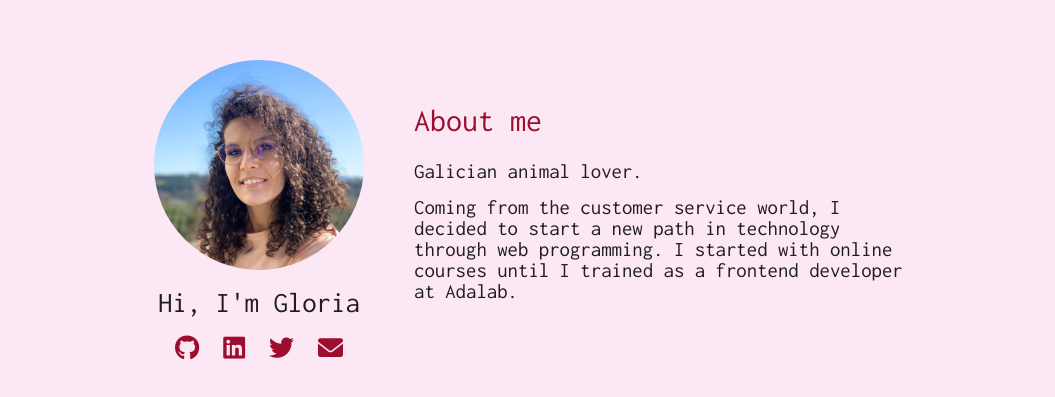
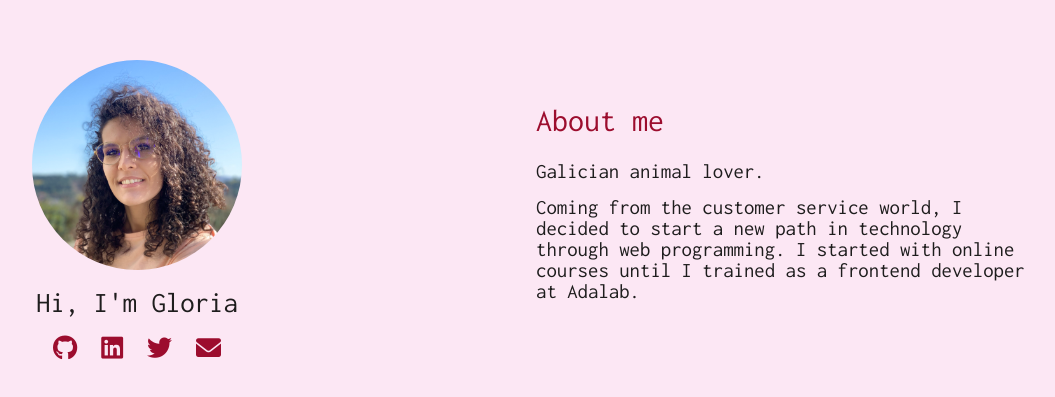
Before and after one commit to gloriarodrife/Portfolio, a React (Create React App) app: page / in a window 1280 px wide. Shown: the part 189-586 px from the top of the page, without its empty margins (106-1161 px from the left). Built offline with nearby package versions, Linux system fonts and the light colour scheme.

Commit message:
update px

```diff
--- a/src/styles/header.scss
+++ b/src/styles/header.scss
@@ -2,7 +2,7 @@
   display: flex;
   align-items: center;
   justify-content: flex-end;
-  margin: 20px auto;
+  margin: 1.25rem auto;
 
   &_nav {
     font-family: 'Yantramanav', sans-serif;
--- a/src/styles/main.scss
+++ b/src/styles/main.scss
@@ -6,17 +6,18 @@
   flex-direction: column;
   align-items: center;
   justify-content: center;
-  gap: 50px;
+  gap: 3.125rem;
   padding: 1rem;
 
   @media all and (min-width: 680px) {
     flex-direction: row;
+    justify-content: space-around;
   }
 
   .container {
     display: flex;
     flex-direction: column;
-    gap: 10px;
+    gap: 0.625rem;
     align-items: center;
     &_image {
       width: 210px;
--- a/src/styles/social.scss
+++ b/src/styles/social.scss
@@ -11,7 +11,7 @@
   }
 
   &_media {
-    font-size: 25px;
+    font-size: 1.563rem;
 
     .icon {
       &_link {
```
